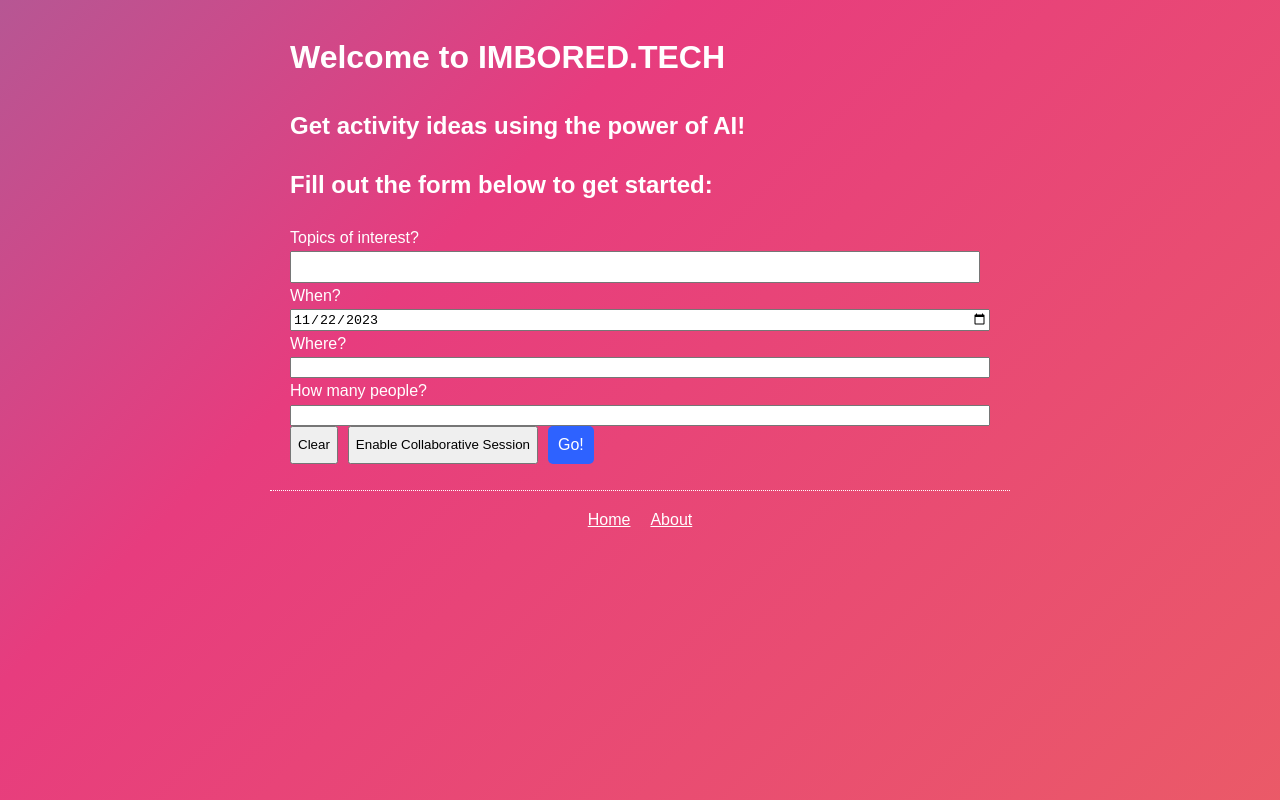
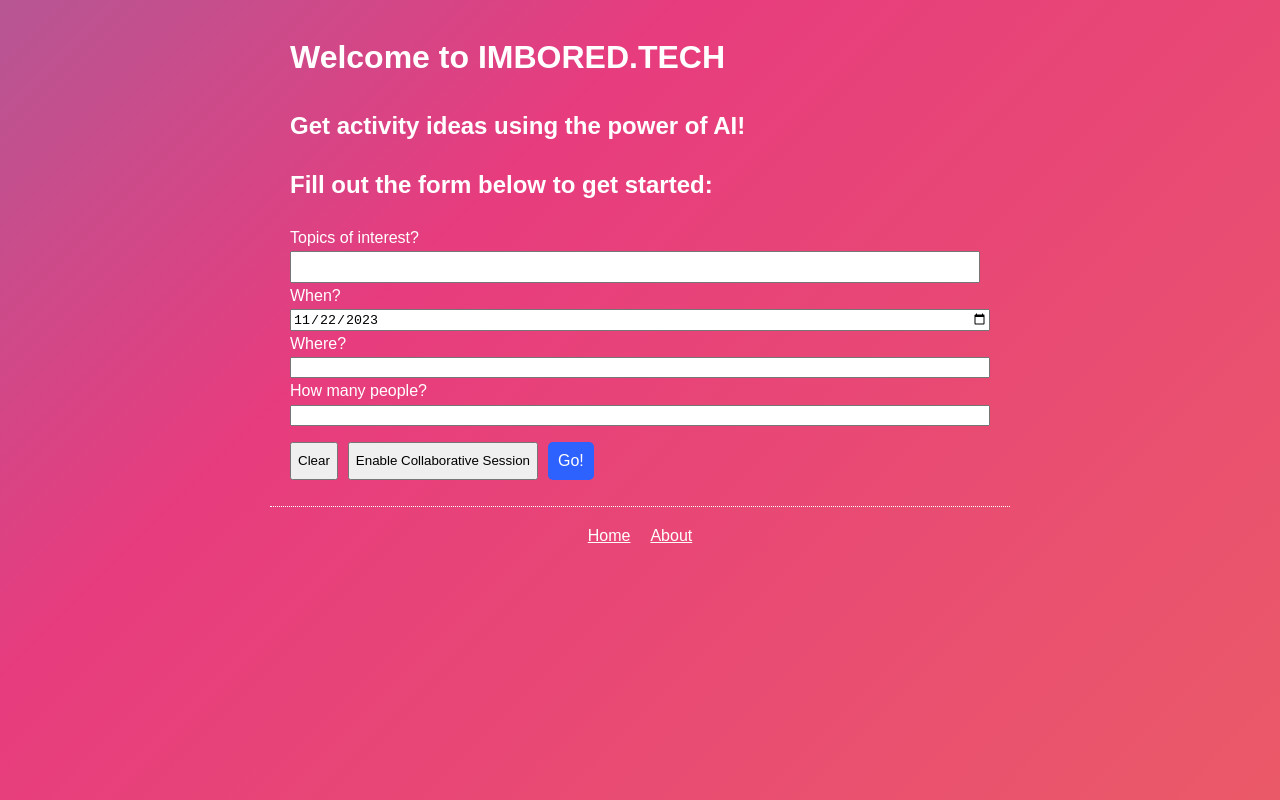
Before and after one commit to ghergen1/IM_BORED, a Next.js app: page / in a window 1280 px wide. Built offline with nearby package versions, Linux system fonts and the light colour scheme.

Commit message:
fixed spacing

```diff
--- a/styles/global.css
+++ b/styles/global.css
@@ -162,6 +162,7 @@ label, h1, h2, p {
 .button-container {
   display: flex;
   gap: 10px; /* Adjust the gap as needed */
+  margin-top: 1rem;
 }
 
 /* Mobile Styles */
```
